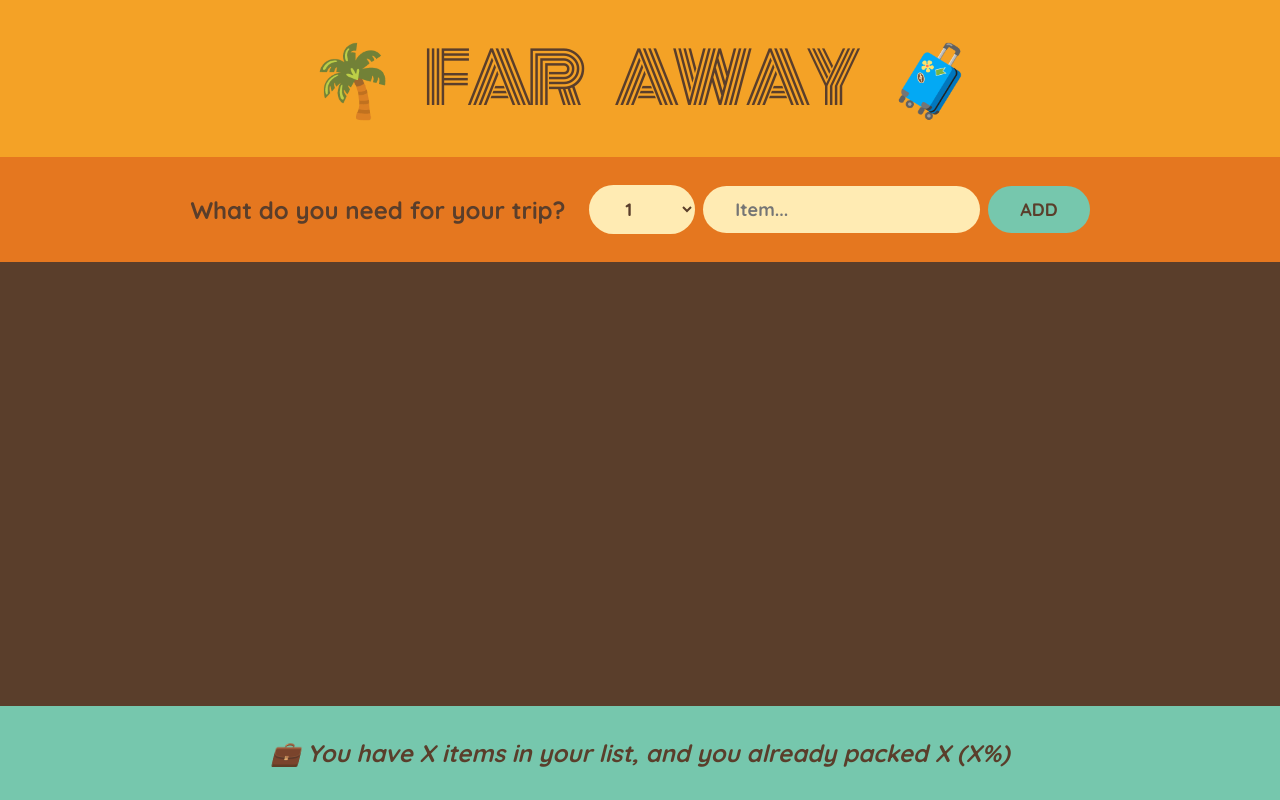
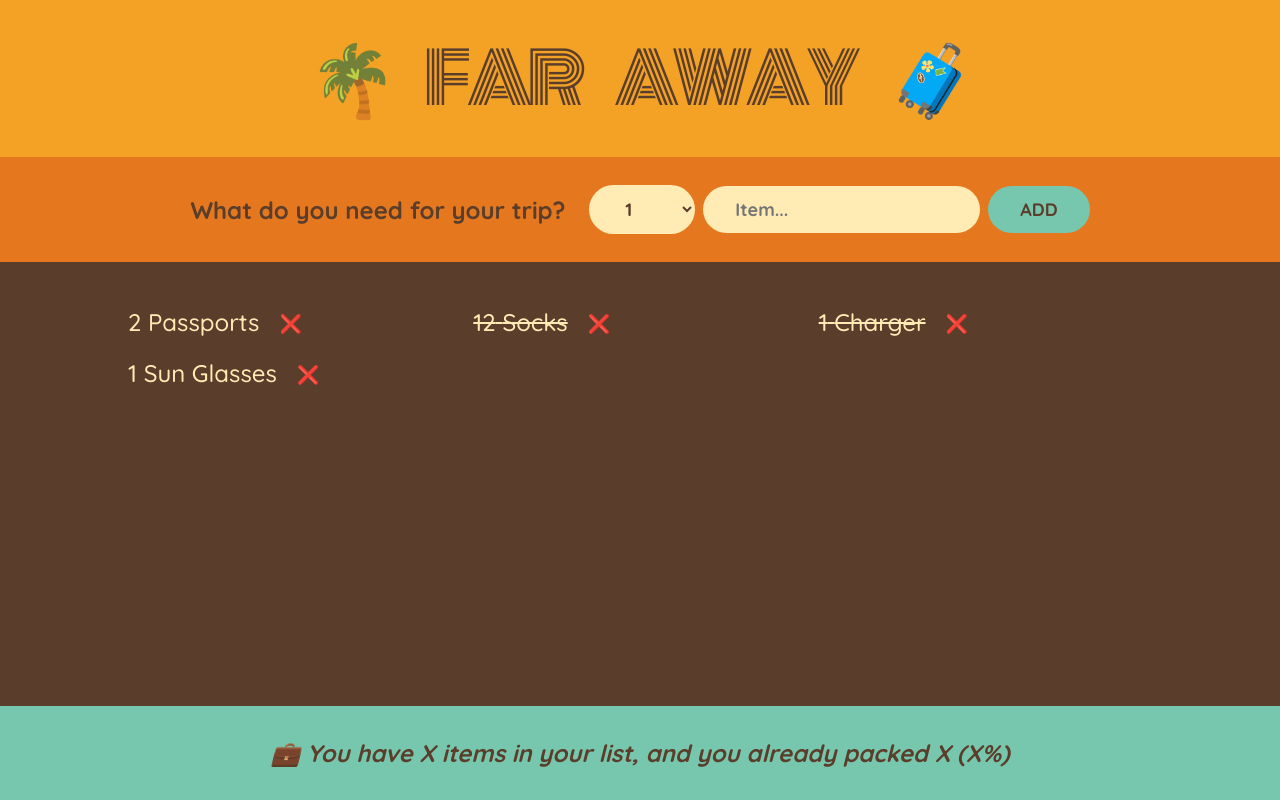
Before and after one commit to Bahareh-Bahrami/Travel-List, a React (Create React App) app: page / in a window 1280 px wide. Built offline with nearby package versions, Linux system fonts and the light colour scheme.

Commit message:
Add packing list items

```diff
--- a/src/App.js
+++ b/src/App.js
@@ -49,7 +49,16 @@ function PackingList() {
   );
 }
 
-function Item() {}
+function Item({ item }) {
+  return (
+    <li>
+      <span style={item.packed ? { textDecoration: "line-through" } : {}}>
+        {item.quantity} {item.description}
+      </span>
+      <button>❌</button>
+    </li>
+  );
+}
 
 function Stats() {
   return (
```
